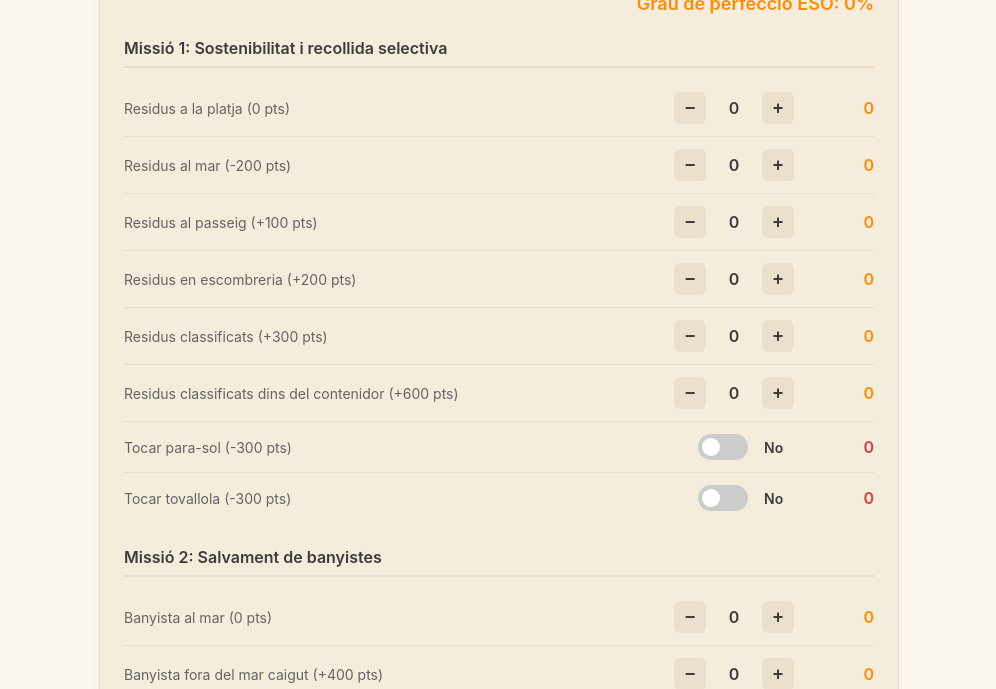
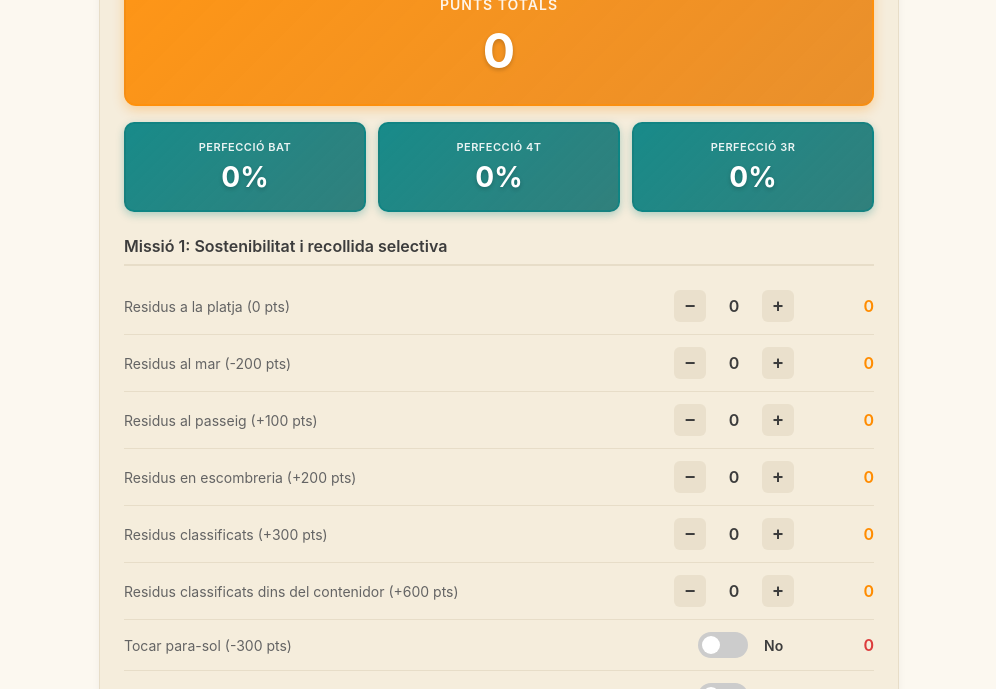
Before and after one commit to tecnojuan89/robotalaia-25-26, a plain HTML site: page index.html in a window 1280 px wide. Shown: the part 411-1100 px from the top of the page, without its empty margins (141-1137 px from the left). Drawn offline with Linux system fonts and the light colour scheme.

Commit message:
Publique capses de punts

```diff
--- a/index.html
+++ b/index.html
@@ -189,6 +189,70 @@
             margin-top: 4px;
         }
 
+        .dashboard {
+            display: flex;
+            flex-direction: column;
+            gap: 16px;
+            margin-bottom: 24px;
+        }
+
+        .score-box {
+            background: linear-gradient(135deg, rgba(255, 140, 0, 0.9), rgba(230, 120, 0, 0.8));
+            border-radius: 12px;
+            padding: 24px;
+            text-align: center;
+            box-shadow: 0 4px 12px rgba(255, 140, 0, 0.3);
+            border: 2px solid rgba(255, 140, 0, 0.5);
+        }
+
+        .score-box-label {
+            font-size: 14px;
+            font-weight: 600;
+            color: rgba(255, 255, 255, 0.9);
+            margin-bottom: 8px;
+            text-transform: uppercase;
+            letter-spacing: 1px;
+        }
+
+        .score-box-value {
+            font-size: 48px;
+            font-weight: 700;
+            color: white;
+            text-shadow: 0 2px 4px rgba(0, 0, 0, 0.2);
+        }
+
+        .perfection-boxes {
+            display: flex;
+            gap: 12px;
+            justify-content: space-between;
+        }
+
+        .perfection-box {
+            flex: 1;
+            background: linear-gradient(135deg, rgba(0, 128, 128, 0.9), rgba(0, 100, 100, 0.8));
+            border-radius: 10px;
+            padding: 16px 12px;
+            text-align: center;
+            box-shadow: 0 3px 8px rgba(0, 128, 128, 0.3);
+            border: 2px solid rgba(0, 128, 128, 0.5);
+        }
+
+        .perfection-label {
+            font-size: 11px;
+            font-weight: 600;
+            color: rgba(255, 255, 255, 0.9);
+            margin-bottom: 6px;
+            text-transform: uppercase;
+            letter-spacing: 0.5px;
+        }
+
+        .perfection-value {
+            font-size: 28px;
+            font-weight: 700;
+            color: white;
+            text-shadow: 0 2px 4px rgba(0, 0, 0, 0.2);
+        }
+
         .score-category {
             margin-bottom: 24px;
         }
@@ -356,6 +420,18 @@
             .item-label {
                 font-size: 13px;
             }
+
+            .perfection-boxes {
+                flex-direction: column;
+            }
+
+            .perfection-label {
+                font-size: 10px;
+            }
+
+            .perfection-value {
+                font-size: 20px;
+            }
         }
     </style>
 </head>
@@ -374,12 +450,27 @@
 
         <!-- Score Calculator Section -->
         <div class="score-section">
-            <div class="score-header">
-                <h2>Puntuació</h2>
-                <div>
-                    <div class="total-score" id="totalScore">0</div>
-                    <div class="perfection-grade" id="perfectionGradeBAT">Grau de perfecció BAT: 0%</div>
-                    <div class="perfection-grade" id="perfectionGradeESO">Grau de perfecció ESO: 0%</div>
+            <h2 style="margin-bottom: 16px;">Puntuació</h2>
+
+            <div class="dashboard">
+                <div class="score-box">
+                    <div class="score-box-label">Punts Totals</div>
+                    <div class="score-box-value" id="totalScore">0</div>
+                </div>
+
+                <div class="perfection-boxes">
+                    <div class="perfection-box">
+                        <div class="perfection-label">Perfecció BAT</div>
+                        <div class="perfection-value" id="perfectionBAT">0%</div>
+                    </div>
+                    <div class="perfection-box">
+                        <div class="perfection-label">Perfecció 4t</div>
+                        <div class="perfection-value" id="perfection4th">0%</div>
+                    </div>
+                    <div class="perfection-box">
+                        <div class="perfection-label">Perfecció 3r</div>
+                        <div class="perfection-value" id="perfection3rd">0%</div>
+                    </div>
                 </div>
             </div>
 
@@ -735,19 +826,19 @@
 
             const totalScoreEl = document.getElementById('totalScore');
             totalScoreEl.textContent = total;
-            totalScoreEl.className = 'total-score ' + (total < 0 ? 'negative' : '');
 
             // Calculate perfection grades
             const maxScoreBAT = 17600;
-            const maxScoreESO = 8800;
+            const maxScore4th = 12800;
+            const maxScore3rd = 8800;
+
             const percentageBAT = Math.max(0, Math.round((total / maxScoreBAT) * 100));
-            const percentageESO = Math.max(0, Math.round((total / maxScoreESO) * 100));
+            const percentage4th = Math.max(0, Math.round((total / maxScore4th) * 100));
+            const percentage3rd = Math.max(0, Math.round((total / maxScore3rd) * 100));
 
-            const perfectionBATEl = document.getElementById('perfectionGradeBAT');
-            perfectionBATEl.textContent = `Grau de perfecció BAT: ${percentageBAT}%`;
-
-            const perfectionESOEl = document.getElementById('perfectionGradeESO');
-            perfectionESOEl.textContent = `Grau de perfecció ESO: ${percentageESO}%`;
+            document.getElementById('perfectionBAT').textContent = `${percentageBAT}%`;
+            document.getElementById('perfection4th').textContent = `${percentage4th}%`;
+            document.getElementById('perfection3rd').textContent = `${percentage3rd}%`;
         }
 
         function resetScore() {
```
